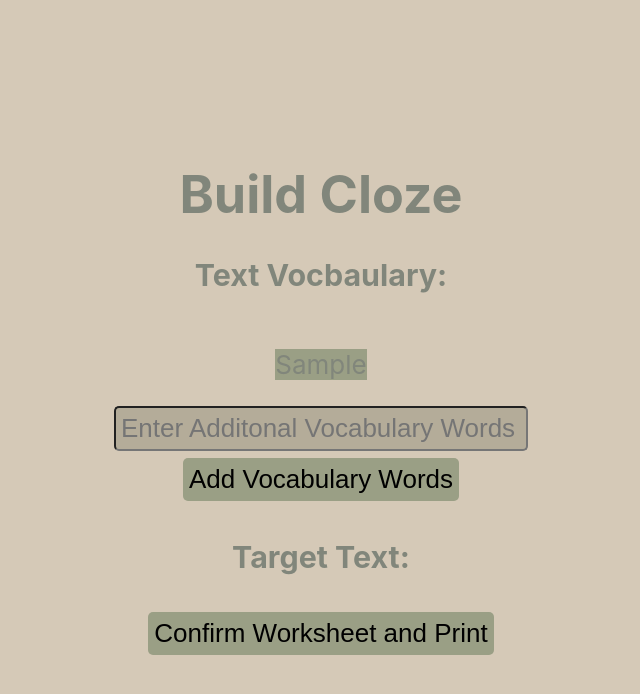
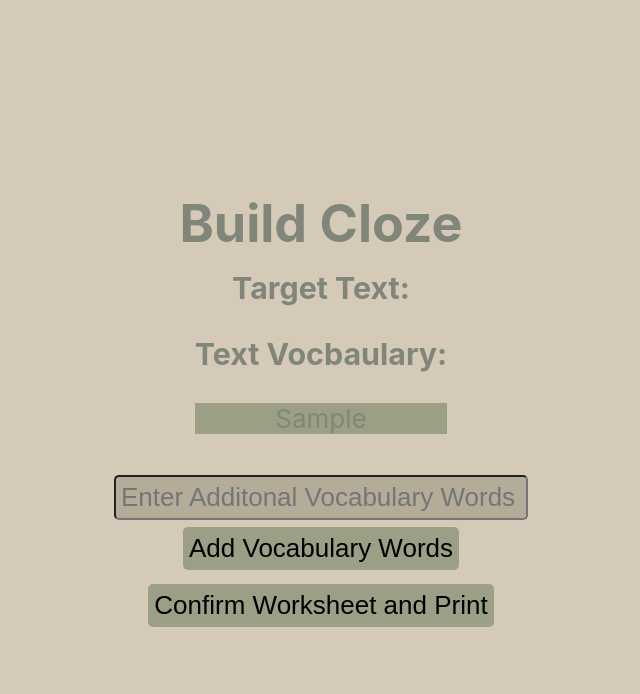
Before and after one commit to Cameron-Grams/cloze-maker, a React (Create React App) app: page /build-cloze in a window 1280 px wide. Both pictures are taken after typing "Sample" into the empty fields and a click on the button "Add Vocabulary Words". Shown: the top 694 px of the page, without its empty margins (319-959 px from the left). Built offline with nearby package versions, Linux system fonts and the light colour scheme.

Commit message:
work on styling

```diff
--- a/src/containers/BuildCloze/AddVocabularyWords.jsx
+++ b/src/containers/BuildCloze/AddVocabularyWords.jsx
@@ -4,7 +4,7 @@ import { Field, reduxForm } from 'redux-form';
 let AddVocabularyWords = ( props ) => {
     return(
         <form onSubmit={ props.handleSubmit } >
-            <div>< Field className = "newVocab generalInput" name="additionalVocabulary" component={ "input" } placeholder="Enter Additonal Vocabulary Words"   /></div>
+            <div>< Field className = "newVocab generalInput targetTitle" name="additionalVocabulary" component={ "input" } placeholder="Enter Additonal Vocabulary Words"   /></div>
             <button className="submitButton" type="submit" >Add Vocabulary Words</button>
         </form>
     )
--- a/src/containers/BuildCloze/BuildCloze.css
+++ b/src/containers/BuildCloze/BuildCloze.css
@@ -2,6 +2,9 @@
     margin: 2% auto 0px;
 }
 
+.targetTitle{
+    margin: 15px auto 0px;
+}
 
 .ClozeDiv{
     max-height: 100vh;
--- a/src/containers/BuildCloze/BuildCloze.jsx
+++ b/src/containers/BuildCloze/BuildCloze.jsx
@@ -42,19 +42,20 @@ class BuildCloze extends React.Component{
 
     render() {
 
+        let vocab = ( this.props.vocabularyList.length >= 1 ) ?
+                  <div>
+                    <h3>Text Vocbaulary:</h3>
+                    <p className="displayForVocab">< DisplayVocabulary vocab={ this.props.vocabularyList } /></p>
+                  </div>: null;
+
         return (
         <div className="ClozeDiv App">
             <header className="App-header">
                 <h1 id="clozeIntro" >Build Cloze</h1>
-
-                  <h3>Text Vocbaulary:</h3>
-                    <p className="displayForVocab">< DisplayVocabulary vocab={ this.props.vocabularyList } /></p>
-                    < AddVocabularyWords onSubmit={ this.moreVocab } />
-
-                <h3>Target Text:</h3>
-
-                    < DisplayText className={ "displayTargetText"} allParagraphs={ this.props.paragraphs } onClick={ ( paragraph, position ) => this.recognizeWord( paragraph, position )}    />
-
+                <h3 className="targetTitle">Target Text:</h3>
+                < DisplayText className={ "displayTargetText"} allParagraphs={ this.props.paragraphs } onClick={ ( paragraph, position ) => this.recognizeWord( paragraph, position )}    />
+                { vocab }
+                < AddVocabularyWords onSubmit={ this.moreVocab } />
             <div><button className="submitButton" onClick={ this.goToConfirm } >Confirm Worksheet and Print</button></div>
             </header>
         </div>
--- a/src/reducers/reducer.js
+++ b/src/reducers/reducer.js
@@ -6,7 +6,7 @@ const initialState = {
     originalWords: [],
     paragraphs: [],
     wordObjects: [ {} ],
-    vocabularyList: [ "" ]
+    vocabularyList: [ ]
 };
 
 const Reducer = ( state = initialState, action ) => {
```
